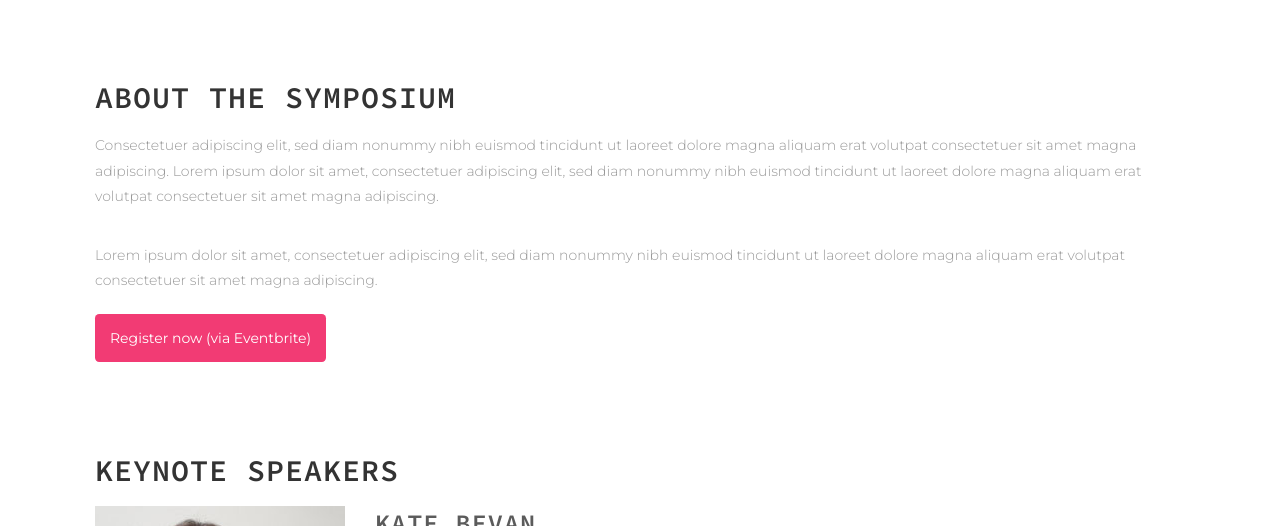
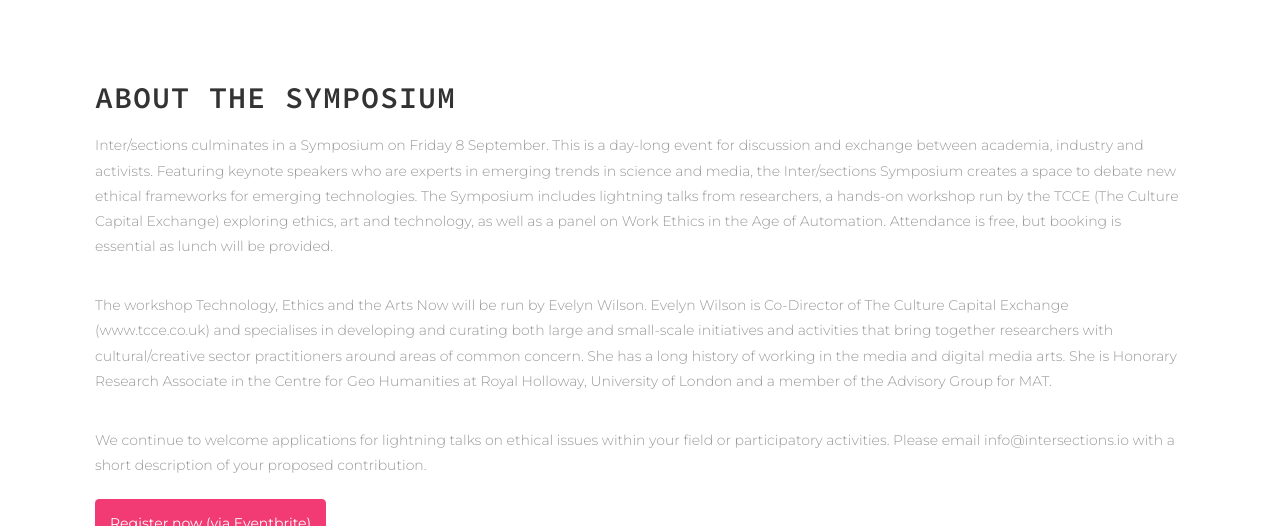
Before and after one commit to disastrid/intersections_redux, a Jekyll site: the page built from symposium.html, in a window 1280 px wide and 900 px high, cut to the strip 374-900 px from the top of the window. Built offline with Jekyll 4.4.1, drawn with Linux system fonts in a browser that asks for light colours.

Commit message:
Added copy provided by Vanessa

```diff
--- a/about.html
+++ b/about.html
@@ -36,7 +36,7 @@ section_id: about
   <div class='row'>
     <div class='large-12 columns'>
       <h2>About the MAT program</h2>
-      <p>We need MAT program copy here.</p>
+      <p>QMUL's PhD in Media and Arts Technology is an innovative inter-disciplinary programme in the sciences and technologies that transform the creative sector, with a special focus on Sound, Music, Media and Interaction. Its mission is to produce post-graduates that have world-class skills in technical and scientific research, creativity, building and using software and hardware, and are prepared to contribute to the world’s Digital Economy.</p>
       <a href="http://www.mat.qmul.ac.uk" class="button-link">Visit the MAT website</a>
     </div>
   </div>
--- a/index.html
+++ b/index.html
@@ -50,8 +50,7 @@ section_id: home
 
     <div class='medium-6 columns'>
       <h3>The Inter/sections Symposium</h3>
-      <p>Consectetuer adipiscing elit, sed diam nonummy nibh euismod tincidunt ut laoreet dolore magna aliquam erat volutpat consectetuer sit amet magna adipiscing. Lorem ipsum dolor sit amet, consectetuer adipiscing elit, sed diam nonummy nibh euismod tincidunt ut laoreet dolore magna aliquam erat volutpat consectetuer sit amet magna adipiscing.</p>
-      <p>Lorem ipsum dolor sit amet, consectetuer adipiscing elit, sed diam nonummy nibh euismod tincidunt ut laoreet dolore magna aliquam erat volutpat consectetuer sit amet magna adipiscing.</p>
+      <p>Inter/sections culminates in a Symposium on Friday 8 September. This is a day-long event for discussion and exchange between academia, industry and activists. Featuring keynote speakers who are experts in emerging trends in science and media, the Inter/sections Symposium creates a space to debate new ethical frameworks for emerging technologies. The Symposium includes lightning talks from researchers, a hands-on workshop run by the TCCE (The Culture Capital Exchange) exploring ethics, art and technology, as well as a panel on Work Ethics in the Age of Automation. Attendance is free, but booking is essential as lunch will be provided.</p>
     </div>
     <div class='medium-6 columns iframe-content'>
 
@@ -81,8 +80,7 @@ section_id: home
     <!-- Start the two columns of content: -->
     <div class='medium-6 columns'>
       <h3>A week of events</h3>
-      <p>Consectetuer adipiscing elit, sed diam nonummy nibh euismod tincidunt ut laoreet dolore magna aliquam erat volutpat consectetuer sit amet magna adipiscing. Lorem ipsum dolor sit amet, consectetuer adipiscing elit, sed diam nonummy nibh euismod tincidunt ut laoreet dolore magna aliquam erat volutpat consectetuer sit amet magna adipiscing.</p>
-      <p>Lorem ipsum dolor sit amet, consectetuer adipiscing elit, sed diam nonummy nibh euismod tincidunt ut laoreet dolore magna aliquam erat volutpat consectetuer sit amet magna adipiscing.</p>
+      <p>Inter/sections is an annual meeting place for curious people interested in exploring new frontiers in media, art and technology. Through a week-long programme of free events, the 80-strong cohort of the Media and Arts Technology (MAT) at Queen Mary University of London invite you to think, talk and experiment. Events include a family Cryptoparty, an exhibition of interactive artwork and a Symposium.</p>
     </div>
     <div class='medium-6 columns iframe-content'>
       <img src="{{ site.url }}/images/headers/panel.jpg"
--- a/symposium.html
+++ b/symposium.html
@@ -17,8 +17,11 @@ section_id: symposium
   <div class='row'>
     <div class='medium-12 columns'>
       <h2>About the Symposium</h2>
-      <p>Consectetuer adipiscing elit, sed diam nonummy nibh euismod tincidunt ut laoreet dolore magna aliquam erat volutpat consectetuer sit amet magna adipiscing. Lorem ipsum dolor sit amet, consectetuer adipiscing elit, sed diam nonummy nibh euismod tincidunt ut laoreet dolore magna aliquam erat volutpat consectetuer sit amet magna adipiscing.</p>
-      <p>Lorem ipsum dolor sit amet, consectetuer adipiscing elit, sed diam nonummy nibh euismod tincidunt ut laoreet dolore magna aliquam erat volutpat consectetuer sit amet magna adipiscing.</p>
+      <p>Inter/sections culminates in a Symposium on Friday 8 September. This is a day-long event for discussion and exchange between academia, industry and activists. Featuring keynote speakers who are experts in emerging trends in science and media, the Inter/sections Symposium creates a space to debate new ethical frameworks for emerging technologies. The Symposium includes lightning talks from researchers, a hands-on workshop run by the TCCE (The Culture Capital Exchange) exploring ethics, art and technology, as well as a panel on Work Ethics in the Age of Automation. Attendance is free, but booking is essential as lunch will be provided.</p>
+      <p>The workshop Technology, Ethics and the Arts Now will be run by Evelyn Wilson. Evelyn Wilson  is Co-Director of The Culture Capital Exchange (www.tcce.co.uk) and specialises in developing and curating both large and small-scale initiatives and activities that bring together researchers with cultural/creative sector practitioners around areas of common concern. She has a long history of working in the media and digital media arts. She is Honorary Research Associate in the Centre for Geo Humanities at Royal Holloway, University of London and a member of the Advisory Group for MAT.</p>
+
+      <p>We continue to welcome applications for lightning talks on ethical issues within your field or participatory activities. Please email info@intersections.io with a short description of your proposed contribution.</p>
+
 
       <a href="https://www.eventbrite.co.uk/e/intersections-symposium-tickets-35385982426" class="button-link">Register now (via Eventbrite)</a>
     </div>
```
Also changed, not shown: schedule-and-location.html (+12 -6 lines).
